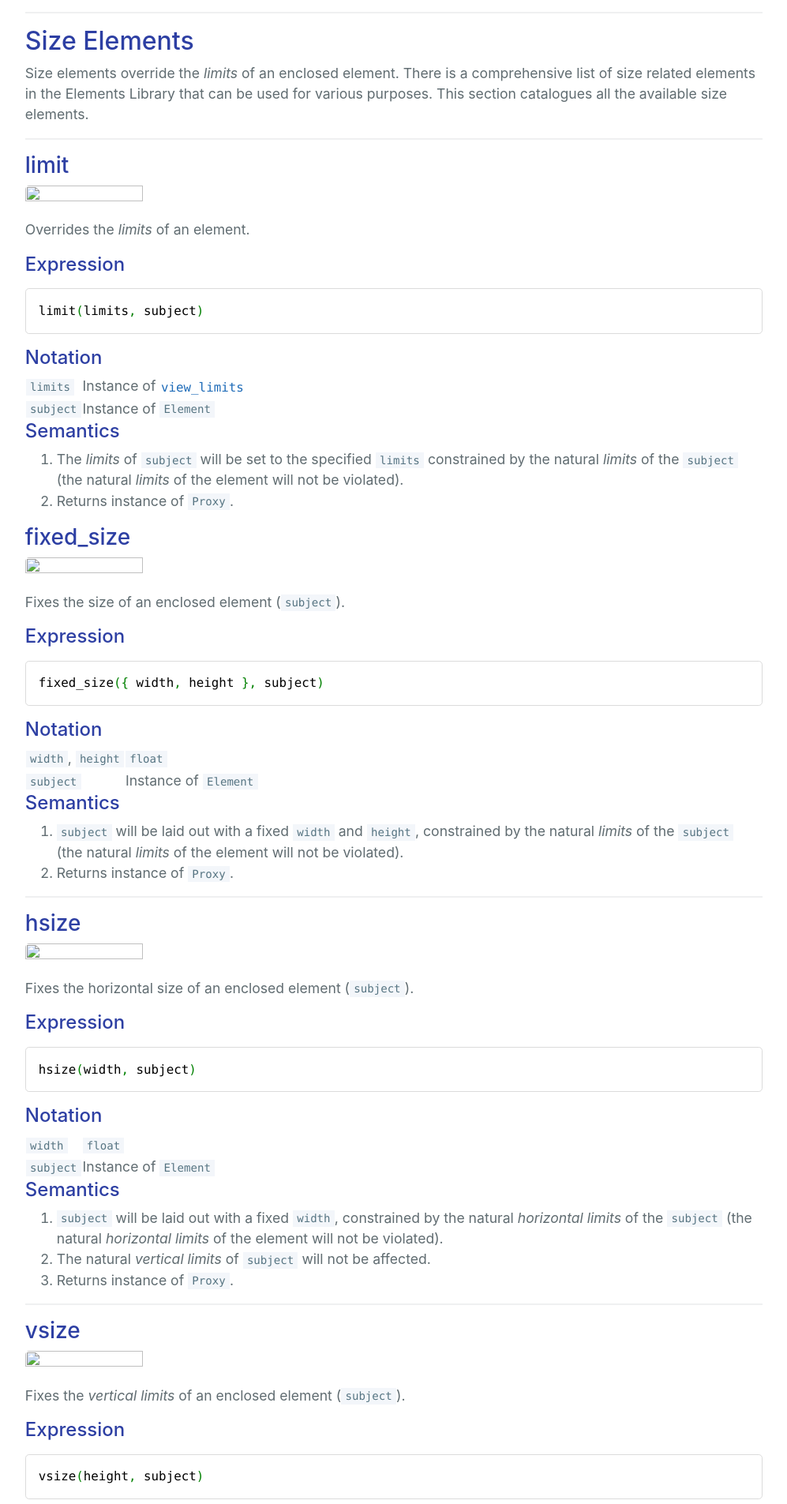
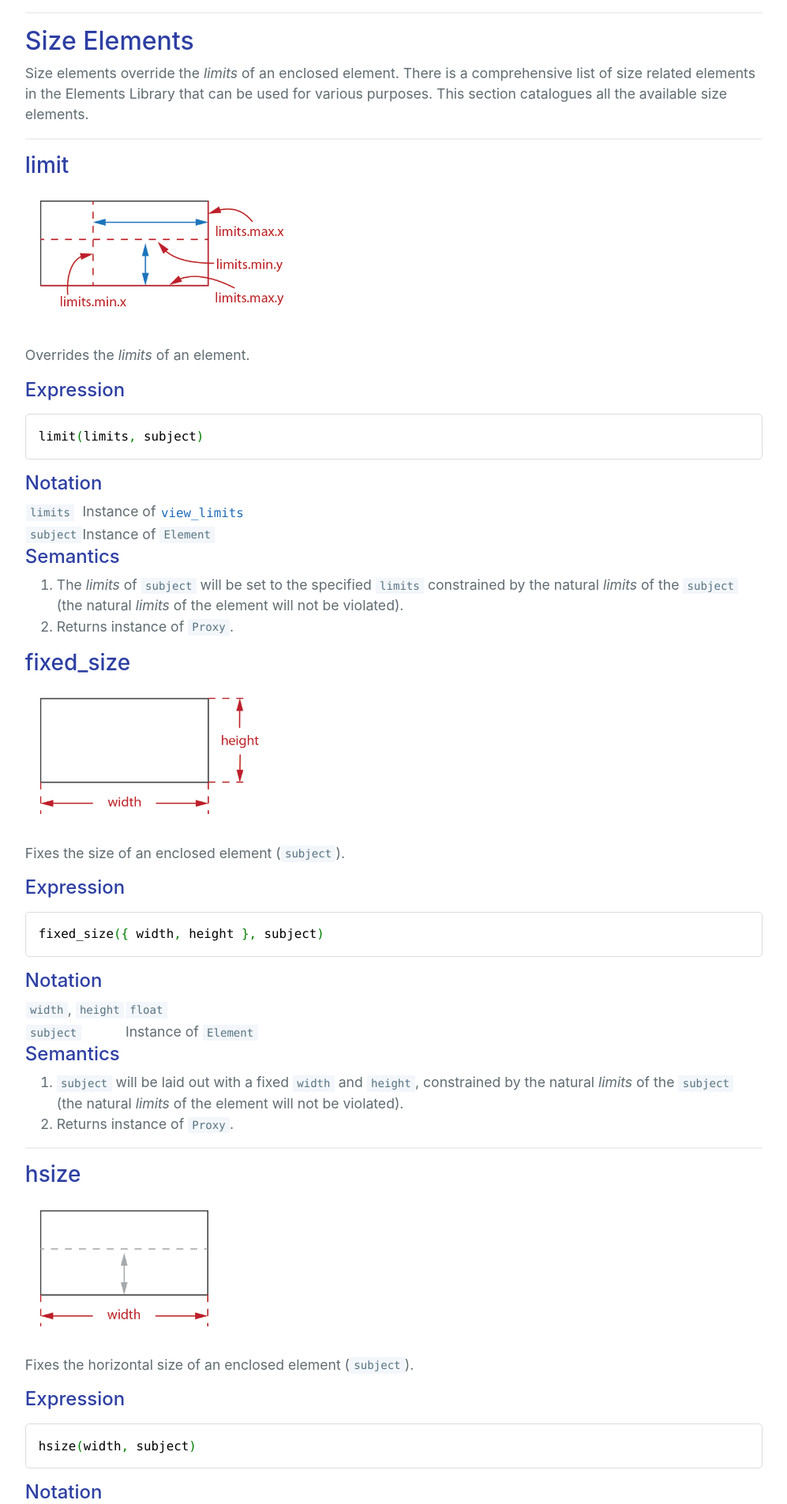
Before and after one commit to cycfi/cycfi.github.io, a Jekyll site: the page built from elements/layout.md, in a window 1280 px wide. Shown: the part 2859-4764 px from the top of the page at 79% size, without its empty margins (141-1138 px from the left). Built offline with Jekyll 4.4.1, drawn with Linux system fonts in a browser that asks for light colours; nearby versions of some CDN libraries; emoji names are drawn with the system emoji font; comment, search, counter and statistics services are not loaded.

Commit message:
Fixed wrong image paths

```diff
--- a/elements/layout.md
+++ b/elements/layout.md
@@ -144,7 +144,7 @@ elements.
 
 ### limit
 
-<img width="40%" height="40%" src="assets/images/layout/limit.png">
+<img width="40%" height="40%" src="/assets/img/elements/layout/limit.png">
 
 Overrides the *limits* of an element.
 
@@ -168,7 +168,7 @@ limit(limits, subject)
 
 ### fixed_size
 
-<img width="40%" height="40%" src="assets/images/layout/fixed_size.png">
+<img width="40%" height="40%" src="/assets/img/elements/layout/fixed_size.png">
 
 Fixes the size of an enclosed element (`subject`).
 
@@ -194,7 +194,7 @@ fixed_size({ width, height }, subject)
 
 ### hsize
 
-<img width="40%" height="40%" src="assets/images/layout/hsize.png">
+<img width="40%" height="40%" src="/assets/img/elements/layout/hsize.png">
 
 Fixes the horizontal size of an enclosed element (`subject`).
 
@@ -221,7 +221,7 @@ hsize(width, subject)
 
 ### vsize
 
-<img width="40%" height="40%" src="assets/images/layout/vsize.png">
+<img width="40%" height="40%" src="/assets/img/elements/layout/vsize.png">
 
 Fixes the *vertical limits* of an enclosed element (`subject`).
 
@@ -248,7 +248,7 @@ vsize(height, subject)
 
 ### min_size
 
-<img width="40%" height="40%" src="assets/images/layout/min_size.png">
+<img width="40%" height="40%" src="/assets/img/elements/layout/min_size.png">
 
 Overrides the *minimum limits* of an enclosed element (`subject`).
 
@@ -274,7 +274,7 @@ min_size({ width, height }, subject)
 
 ### hmin_size
 
-<img width="40%" height="40%" src="assets/images/layout/hmin_size.png">
+<img width="40%" height="40%" src="/assets/img/elements/layout/hmin_size.png">
 
 Overrides the *minimum horizontal limit* of an enclosed element (`subject`).
 
@@ -302,7 +302,7 @@ hmin_size(width, subject)
 
 ### vmin_size
 
-<img width="40%" height="40%" src="assets/images/layout/vmin_size.png">
+<img width="40%" height="40%" src="/assets/img/elements/layout/vmin_size.png">
 
 Overrides the *minimum vertical limit* of an enclosed element (`subject`).
 
@@ -328,7 +328,7 @@ vmin_size(height, subject)
 
 ### max_size
 
-<img width="40%" height="40%" src="assets/images/layout/max_size.png">
+<img width="40%" height="40%" src="/assets/img/elements/layout/max_size.png">
 
 Overrides the *maximum limits* of an enclosed element (`subject`).
 
@@ -354,7 +354,7 @@ max_size({ width, height }, subject)
 
 ### hmax_size
 
-<img width="40%" height="40%" src="assets/images/layout/hmax_size.png">
+<img width="40%" height="40%" src="/assets/img/elements/layout/hmax_size.png">
 
 Overrides the *maximum horizontal limit* of an enclosed element (`subject`).
 
@@ -382,7 +382,7 @@ hmax_size(width, subject)
 
 ### vmax_size
 
-<img width="40%" height="40%" src="assets/images/layout/vmax_size.png">
+<img width="40%" height="40%" src="/assets/img/elements/layout/vmax_size.png">
 
 Overrides the *maximum vertical limit* of an enclosed element (`subject`).
 
@@ -441,7 +441,7 @@ default 1.0 stretchiness.
 
 ### hstretch
 
-<img width="40%" height="40%" src="assets/images/layout/hstretch.png">
+<img width="40%" height="40%" src="/assets/img/elements/layout/hstretch.png">
 
 Overrides the horizontal stretchiness of an an enclosed element (`subject`).
 
@@ -465,7 +465,7 @@ hstretch(stretch, subject)
 For example, the image below shows how three elements are laid out in an
 `htile`, with stretch values of `1.0`, `1.0` and `2.0`, respectively:
 
-<img width="40%" height="40%" src="assets/images/layout/htile-stretch.png">
+<img width="40%" height="40%" src="/assets/img/elements/layout/htile-stretch.png">
 
 The element with the `2.0` stretch value stretches twice as much compared to
 its siblings.
@@ -474,7 +474,7 @@ its siblings.
 
 ### vstretch
 
-<img width="40%" height="40%" src="assets/images/layout/vstretch.png">
+<img width="40%" height="40%" src="/assets/img/elements/layout/vstretch.png">
 
 Overrides the vertical stretchiness of an an enclosed element (`subject`).
 
@@ -498,7 +498,7 @@ vstretch(stretch, subject)
 For example, the image below shows how three elements are laid out in an
 `htile`, with stretch values of `0.5`, `1.0` and `1.5`, respectively:
 
-<img width="40%" height="40%" src="assets/images/layout/vtile-stretch.png">
+<img width="40%" height="40%" src="/assets/img/elements/layout/vtile-stretch.png">
 
 The element with the `0.5` stretch value stretches half less, while the
 element with the `1.5` stretches half more than the default.
@@ -546,7 +546,7 @@ catalogues all the available align elements.
 
 ### halign
 
-<img width="40%" height="40%" src="assets/images/layout/halign.png">
+<img width="40%" height="40%" src="/assets/img/elements/layout/halign.png">
 
 Aligns the an enclosed element (`subject`) in the x-axis.
 
@@ -577,7 +577,7 @@ halign(align, subject)
 
 ### align_left
 
-<img width="30%" height="30%" src="assets/images/layout/align_left.png">
+<img width="30%" height="30%" src="/assets/img/elements/layout/align_left.png">
 
 Left-aligns the an enclosed element (`subject`).
 
@@ -600,7 +600,7 @@ align_left(subject)
 
 ### align_center
 
-<img width="30%" height="30%" src="assets/images/layout/align_center.png">
+<img width="30%" height="30%" src="/assets/img/elements/layout/align_center.png">
 
 Center-aligns the an enclosed element (`subject`).
 
@@ -623,7 +623,7 @@ align_center(subject)
 
 ### align_right
 
-<img width="30%" height="30%" src="assets/images/layout/align_right.png">
+<img width="30%" height="30%" src="/assets/img/elements/layout/align_right.png">
 
 Right-aligns the an enclosed element (`subject`).
 
@@ -646,7 +646,7 @@ align_right(subject)
 
 ### valign
 
-<img width="20%" height="20%" src="assets/images/layout/valign.png">
+<img width="20%" height="20%" src="/assets/img/elements/layout/valign.png">
 
 Aligns the an enclosed element (`subject`) in the y-axis.
 
@@ -678,7 +678,7 @@ valign(align, subject)
 
 ### align_top
 
-<img width="15%" height="15%" src="assets/images/layout/align_top.png">
+<img width="15%" height="15%" src="/assets/img/elements/layout/align_top.png">
 
 Aligns the an enclosed element (`subject`) to the top.
 
@@ -701,7 +701,7 @@ align_top(subject)
 
 ### align_middle
 
-<img width="15%" height="15%" src="assets/images/layout/align_middle.png">
+<img width="15%" height="15%" src="/assets/img/elements/layout/align_middle.png">
 
 Aligns the an enclosed element (`subject`) to the middle.
 
@@ -724,7 +724,7 @@ align_middle(subject)
 
 ### align_bottom
 
-<img width="15%" height="15%" src="assets/images/layout/align_bottom.png">
+<img width="15%" height="15%" src="/assets/img/elements/layout/align_bottom.png">
 
 Aligns the an enclosed element (`subject`) to the bottom.
 
@@ -747,7 +747,7 @@ align_bottom(subject)
 
 ### align_left_top
 
-<img width="25%" height="25%" src="assets/images/layout/align_left_top.png">
+<img width="25%" height="25%" src="/assets/img/elements/layout/align_left_top.png">
 
 Aligns the an enclosed element (`subject`) to the left-top.
 
@@ -770,7 +770,7 @@ align_left_top(subject)
 
 ### align_center_top
 
-<img width="25%" height="25%" src="assets/images/layout/align_center_top.png">
+<img width="25%" height="25%" src="/assets/img/elements/layout/align_center_top.png">
 
 Aligns the an enclosed element (`subject`) to the center-top.
 
@@ -793,7 +793,7 @@ align_center_top(subject)
 
 ### align_right_top
 
-<img width="25%" height="25%" src="assets/images/layout/align_right_top.png">
+<img width="25%" height="25%" src="/assets/img/elements/layout/align_right_top.png">
 
 Aligns the an enclosed element (`subject`) to the right-top.
 
@@ -816,7 +816,7 @@ align_right_top(subject)
 
 ### align_left_middle
 
-<img width="25%" height="25%" src="assets/images/layout/align_left_middle.png">
+<img width="25%" height="25%" src="/assets/img/elements/layout/align_left_middle.png">
 
 Aligns the an enclosed element (`subject`) to the left-middle.
 
@@ -839,7 +839,7 @@ align_left_middle(subject)
 
 ### align_center_middle
 
-<img width="25%" height="25%" src="assets/images/layout/align_center_middle.png">
+<img width="25%" height="25%" src="/assets/img/elements/layout/align_center_middle.png">
 
 Aligns the an enclosed element (`subject`) to the center-middle.
 
@@ -862,7 +862,7 @@ align_center_middle(subject)
 
 ### align_right_middle
 
-<img width="25%" height="25%" src="assets/images/layout/align_right_middle.png">
+<img width="25%" height="25%" src="/assets/img/elements/layout/align_right_middle.png">
 
 Aligns the an enclosed element (`subject`) to the right-middle.
 
@@ -885,7 +885,7 @@ align_right_middle(subject)
 
 ### align_left_bottom
 
-<img width="25%" height="25%" src="assets/images/layout/align_left_bottom.png">
+<img width="25%" height="25%" src="/assets/img/elements/layout/align_left_bottom.png">
 
 Aligns the an enclosed element (`subject`) to the left-bottom.
 
@@ -908,7 +908,7 @@ align_left_bottom(subject)
 
 ### align_center_bottom
 
-<img width="25%" height="25%" src="assets/images/layout/align_center_bottom.png">
+<img width="25%" height="25%" src="/assets/img/elements/layout/align_center_bottom.png">
 
 Aligns the an enclosed element (`subject`) to the center-bottom.
 
@@ -931,7 +931,7 @@ align_center_bottom(subject)
 
 ### align_right_bottom
 
-<img width="25%" height="25%" src="assets/images/layout/align_right_bottom.png">
+<img width="25%" height="25%" src="/assets/img/elements/layout/align_right_bottom.png">
 
 Aligns the an enclosed element (`subject`) to the right-bottom.
 
@@ -962,7 +962,7 @@ purposes. This section catalogues all the available margin elements.
 
 ### margin
 
-<img width="40%" height="40%" src="assets/images/layout/margin.png">
+<img width="40%" height="40%" src="/assets/img/elements/layout/margin.png">
 
 Adds a margin all around an enclosed element (`subject`).
 
@@ -990,7 +990,7 @@ margin({ left, top, right, bottom }, subject)
 
 ### left_margin
 
-<img width="40%" height="40%" src="assets/images/layout/left_margin.png">
+<img width="40%" height="40%" src="/assets/img/elements/layout/left_margin.png">
 
 Adds a margin to the left of an enclosed element (`subject`).
 
@@ -1018,7 +1018,7 @@ left_margin(left, subject)
 
 ### right_margin
 
-<img width="40%" height="40%" src="assets/images/layout/right_margin.png">
+<img width="40%" height="40%" src="/assets/img/elements/layout/right_margin.png">
 
 Adds a margin to the right of an enclosed element (`subject`).
 
@@ -1046,7 +1046,7 @@ right_margin(right, subject)
 
 ### top_margin
 
-<img width="40%" height="40%" src="assets/images/layout/top_margin.png">
+<img width="40%" height="40%" src="/assets/img/elements/layout/top_margin.png">
 
 Adds a margin to the top of an enclosed element (`subject`).
 
@@ -1074,7 +1074,7 @@ top_margin(top, subject)
 
 ### bottom_margin
 
-<img width="40%" height="40%" src="assets/images/layout/bottom_margin.png">
+<img width="40%" height="40%" src="/assets/img/elements/layout/bottom_margin.png">
 
 Adds a margin to the bottom of an enclosed element (`subject`).
 
@@ -1105,7 +1105,7 @@ bottom_margin(bottom, subject)
 
 (same as `left_right_margin`)
 
-<img width="40%" height="40%" src="assets/images/layout/hmargin.png">
+<img width="40%" height="40%" src="/assets/img/elements/layout/hmargin.png">
 
 Adds a margin to the left and right sides of an enclosed element (`subject`).
 
@@ -1146,7 +1146,7 @@ left_right_margin(left, right, subject)
 
 (same as `top_bottom_margin`)
 
-<img width="40%" height="40%" src="assets/images/layout/vmargin.png">
+<img width="40%" height="40%" src="/assets/img/elements/layout/vmargin.png">
 
 Adds a margin to the top and bottom sides of an enclosed element (`subject`).
 
@@ -1185,7 +1185,7 @@ top_bottom_margin(top, bottom, subject)
 
 ### left_top_margin
 
-<img width="40%" height="40%" src="assets/images/layout/left_top_margin.png">
+<img width="40%" height="40%" src="/assets/img/elements/layout/left_top_margin.png">
 
 Adds a margin to the left and top sides of an enclosed element (`subject`).
 
@@ -1218,7 +1218,7 @@ left_top_margin(left, top, subject)
 
 ### left_bottom_margin
 
-<img width="40%" height="40%" src="assets/images/layout/left_bottom_margin.png">
+<img width="40%" height="40%" src="/assets/img/elements/layout/left_bottom_margin.png">
 
 Adds a margin to the left and bottom sides of an enclosed element (`subject`).
 
@@ -1251,7 +1251,7 @@ left_bottom_margin(left, bottom, subject)
 
 ### right_top_margin
 
-<img width="40%" height="40%" src="assets/images/layout/right_top_margin.png">
+<img width="40%" height="40%" src="/assets/img/elements/layout/right_top_margin.png">
 
 Adds a margin to the right and top sides of an enclosed element (`subject`).
 
@@ -1284,7 +1284,7 @@ right_top_margin(right, top, subject)
 
 ### right_bottom_margin
 
-<img width="40%" height="40%" src="assets/images/layout/right_top_margin.png">
+<img width="40%" height="40%" src="/assets/img/elements/layout/right_top_margin.png">
 
 Adds a margin to the right and bottom sides of an enclosed element (`subject`).
 
@@ -1317,7 +1317,7 @@ right_bottom_margin(right, bottom, subject)
 
 ## Floating Element
 
-<img width="40%" height="40%" src="assets/images/layout/floating.png">
+<img width="40%" height="40%" src="/assets/img/elements/layout/floating.png">
 
 A floating element allows arbitrary placement of an enclosed element
 (`subject`) in the main view.
@@ -1359,7 +1359,7 @@ for composing UI elements while grids are best for composing tables.
 
 ### Horizontal Grids
 
-<img width="60%" height="60%" src="assets/images/layout/hgrid.png">
+<img width="60%" height="60%" src="/assets/img/elements/layout/hgrid.png">
 
 Horizontal Grids are composites that lay out one or more child elements in a
 row following externally supplied horizontal fractional positions. Horizontal
@@ -1488,7 +1488,7 @@ build complex hierarchical structures.
 
 ### Horizontal Tiles
 
-<img width="60%" height="60%" src="assets/images/layout/htile.png">
+<img width="60%" height="60%" src="/assets/img/elements/layout/htile.png">
 
 Horizontal Tiles are similar to Horizontal Grids, but allow elements to
 fluidly adjust horizontally depending on available space. Horizontal Tiles
@@ -1600,7 +1600,7 @@ build complex hierarchical structures.
 
 ### Vertical Grids
 
-<img width="60%" height="60%" src="assets/images/layout/vgrid.png">
+<img width="60%" height="60%" src="/assets/img/elements/layout/vgrid.png">
 
 Vertical Grids are composites that lay out one or more child elements in a
 column following externally supplied vertical fractional positions. Vertical
@@ -1728,7 +1728,7 @@ build complex hierarchical structures.
 
 ### Vertical Tiles
 
-<img width="60%" height="60%" src="assets/images/layout/vtile.png">
+<img width="60%" height="60%" src="/assets/img/elements/layout/vtile.png">
 
 Vertical Tiles are similar to Vertical Grids, but allow elements to fluidly
 adjust vertically depending on available space. Vertical Tiles are best used
@@ -1839,7 +1839,7 @@ allows you to build complex hierarchical structures.
 
 ## Layers
 
-<img width="40%" height="40%" src="assets/images/layout/layer.png">
+<img width="40%" height="40%" src="/assets/img/elements/layout/layer.png">
 
 The Elements Library is 2D, but the z-axis pertains to top-to-bottom
 layering. Layers allow groups of elements to be placed in the z-axis where
@@ -1937,7 +1937,7 @@ allows you to build complex hierarchical structures.
 
 ### Decks
 
-<img width="40%" height="40%" src="assets/images/layout/deck.png">
+<img width="40%" height="40%" src="/assets/img/elements/layout/deck.png">
 
 The Deck is very similar to layers. Elements are placed in the z-axis. But
 unlike layers, only selected element is active (top-most by default).
@@ -2029,7 +2029,7 @@ height of each row is determined by the *maximum vertical limit* of all the
 elements to be laid out in that row. The following graphic depicts a
 simplified layout scenario for child elements `a` to `r`.
 
-<img width="60%" height="60%" src="assets/images/layout/flow.png">
+<img width="60%" height="60%" src="/assets/img/elements/layout/flow.png">
 
 The child elements arranged in a `flow` composite are automatically re-flowed
 (re-lay-out) when the view size changes.
```
Also changed, not shown: elements/setup.md (+1 -1 lines).
